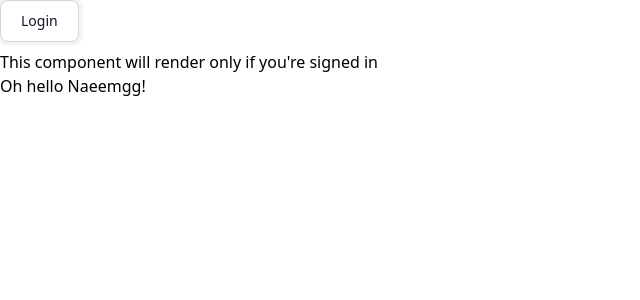
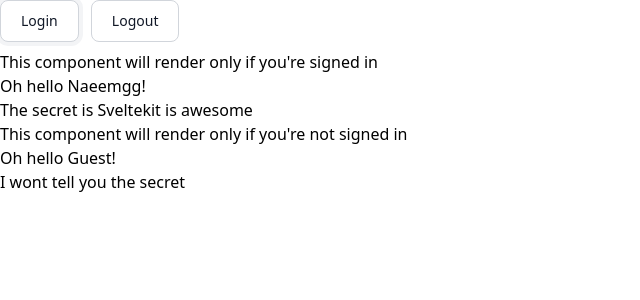
Before and after one commit to Naeem-gg/learning_svelte, a SvelteKit app: page / in a window 1280 px wide. Both pictures are taken after a click on the button "Login". Shown: the top 300 px of the page, without its empty margins (0-640 px from the left). Built offline with nearby package versions, Linux system fonts and the light colour scheme.

Commit message:
nested if else blocks

```diff
--- a/src/components/Conditional.svelte
+++ b/src/components/Conditional.svelte
@@ -1,6 +1,15 @@
 <script>
     export let user="Guest"
+    export let secret="shhhhhh"
 </script>
 
 <p>This component will render only if you're {#if user==="Guest"} not {/if}signed in</p>
 <h1>Oh hello {user}!</h1>
+
+{#if user==="Guest"}
+<p>I wont tell you the secret</p>
+{:else if user==="Naeemgg"}
+<p>The secret is {secret}</p>
+{:else}
+<p>The secret is {secret}</p>
+{/if}
--- a/src/routes/+page.svelte
+++ b/src/routes/+page.svelte
@@ -7,9 +7,12 @@
 
 <div>
     <button on:click={()=>isLogin = true} class="text-gray-900 bg-white border border-gray-300 focus:outline-none hover:bg-gray-100 focus:ring-4 focus:ring-gray-100 font-medium rounded-lg text-sm px-5 py-2.5 me-2 mb-2 dark:bg-gray-800 dark:text-white dark:border-gray-600 dark:hover:bg-gray-700 dark:hover:border-gray-600 dark:focus:ring-gray-700" >Login</button>
+    <button on:click={()=>isLogin = false} class="text-gray-900 bg-white border border-gray-300 focus:outline-none hover:bg-gray-100 focus:ring-4 focus:ring-gray-100 font-medium rounded-lg text-sm px-5 py-2.5 me-2 mb-2 dark:bg-gray-800 dark:text-white dark:border-gray-600 dark:hover:bg-gray-700 dark:hover:border-gray-600 dark:focus:ring-gray-700" >Logout</button>
+
     {#if isLogin}
-    <Conditional user=Naeemgg/>
+    <Conditional user=Naeemgg secret='Sveltekit is awesome'/>
     {:else}
-    <Conditional user=Guest/>
+    <Conditional user=Shaun/>
     {/if}
+    <Conditional/>
 </div>
```
